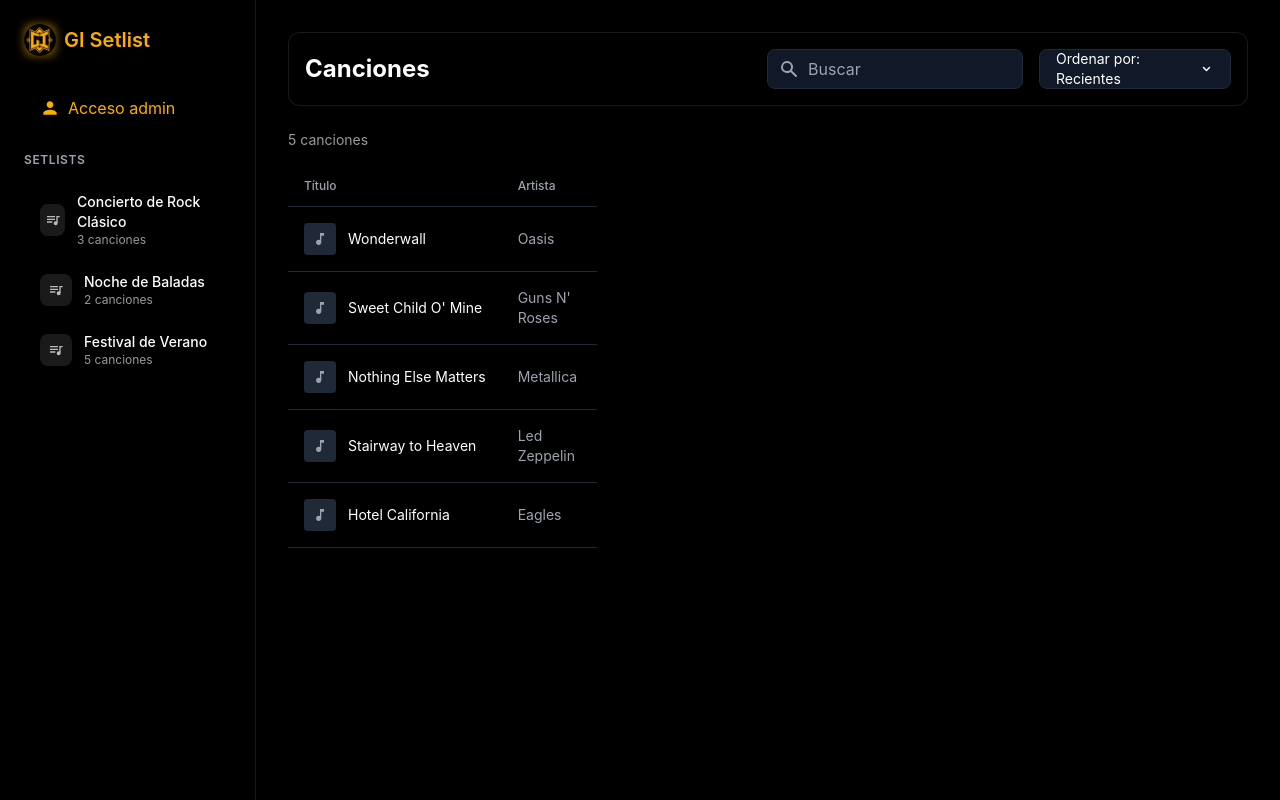
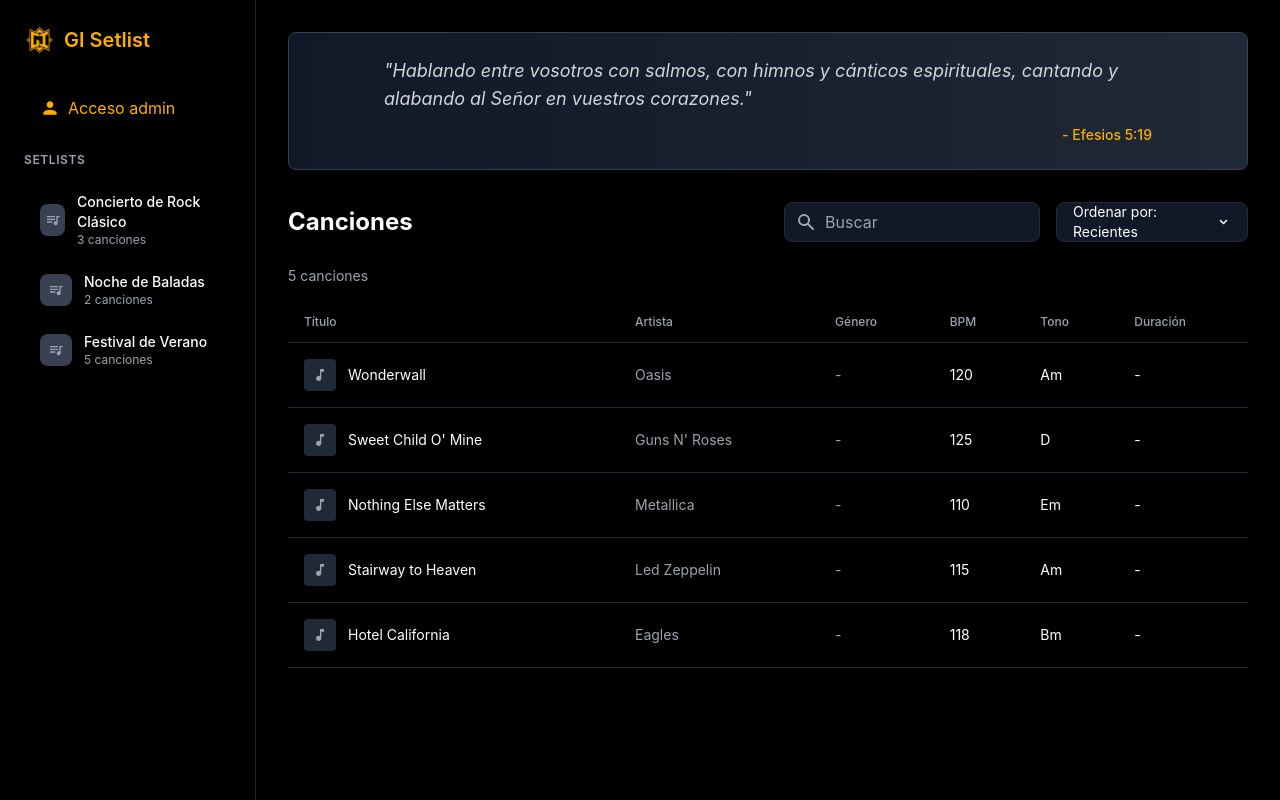
Before and after one commit to KronnicxZ/GISetlist, a React (Create React App) app: page / in a window 1280 px wide. Built offline with nearby package versions, Linux system fonts and the light colour scheme.

Commit message:
feat: agregar versículos bíblicos aleatorios

```diff
--- a/src/App.js
+++ b/src/App.js
@@ -8,6 +8,7 @@
 import LoginModal from './components/LoginModal';
 import SortFilter from './components/SortFilter';
 import { useAuth } from './context/AuthContext';
+import BibleVerse from './components/BibleVerse';
 
 function App() {
   const [songs, setSongs] = useState(() => {
@@ -152,22 +153,20 @@
 
       {/* Menú lateral y móvil */}
       <div className="md:relative">
-        <div className={`w-64 fixed h-full backdrop-blur-xl bg-black/80 border-r border-white/10 transform transition-transform duration-200 ease-in-out ${
+        <div className={`w-64 fixed h-full bg-black border-r border-gray-800 transform transition-transform duration-200 ease-in-out ${
           showMobileMenu ? 'translate-x-0' : '-translate-x-full md:translate-x-0'
         } z-50`}>
           <div className="p-6">
             <div className="flex items-center justify-between mb-8">
               <div className="flex items-center space-x-2">
-                <div className="relative">
-                  <div className="absolute inset-0 bg-[#FBAE00] blur-sm rounded-lg opacity-50"></div>
-                  <img src="/favicon.png" alt="GI Logo" className="w-8 h-8 relative z-10" />
-                </div>
+                <img src="/favicon.png" alt="GI Logo" className="w-8 h-8" />
                 <span className="text-xl font-semibold text-[#FBAE00]">GI Setlist</span>
               </div>
               <button
                 className="md:hidden text-gray-400 hover:text-white"
                 onClick={() => {
                   setShowMobileMenu(false);
+                  // No reseteamos el setlist seleccionado al cerrar el menú
                 }}
               >
                 <svg className="w-6 h-6" viewBox="0 0 24 24">
@@ -242,10 +241,8 @@
                   {setlists.map((setlist) => (
                     <div
                       key={setlist.id}
-                      className={`flex items-center justify-between group px-4 py-2 rounded-lg backdrop-blur-sm transition-all duration-200 ${
-                        selectedSetlist?.id === setlist.id
-                          ? 'bg-white/20 shadow-lg shadow-white/10'
-                          : 'hover:bg-white/10'
+                      className={`flex items-center justify-between group px-4 py-2 rounded-lg hover:bg-gray-800 ${
+                        selectedSetlist?.id === setlist.id ? 'bg-gray-800' : ''
                       } cursor-pointer`}
                     >
                       <div
@@ -255,14 +252,14 @@
                           setShowMobileMenu(false);
                         }}
                       >
-                        <div className="w-8 h-8 bg-white/10 backdrop-blur-sm rounded-lg flex items-center justify-center">
-                          <svg className="w-4 h-4 text-white/70" viewBox="0 0 24 24">
+                        <div className="w-8 h-8 bg-gray-700 rounded-lg flex items-center justify-center">
+                          <svg className="w-4 h-4 text-gray-400" viewBox="0 0 24 24">
                             <path fill="currentColor" d="M15,6H3V8H15V6M15,10H3V12H15V10M3,16H11V14H3V16M17,6V14.18C16.69,14.07 16.35,14 16,14A3,3 0 0,0 13,17A3,3 0 0,0 16,20A3,3 0 0,0 19,17V8H22V6H17Z"/>
                           </svg>
                         </div>
                         <div>
                           <div className="text-sm font-medium text-white">{setlist.name}</div>
-                          <div className="text-xs text-white/60">{setlist.songs.length} canciones</div>
+                          <div className="text-xs text-gray-400">{setlist.songs.length} canciones</div>
                         </div>
                       </div>
                       {isAdmin && (
@@ -272,7 +269,7 @@
                               e.stopPropagation();
                               setOpenMenuId(openMenuId === setlist.id ? null : setlist.id);
                             }}
-                            className="p-2 text-white/70 hover:text-white rounded-full hover:bg-white/10 backdrop-blur-sm transition-all duration-200"
+                            className="p-2 text-gray-400 hover:text-white rounded-full hover:bg-gray-700"
                           >
                             <svg className="w-5 h-5" viewBox="0 0 24 24">
                               <path fill="currentColor" d="M12,16A2,2 0 0,1 14,18A2,2 0 0,1 12,20A2,2 0 0,1 10,18A2,2 0 0,1 12,16M12,10A2,2 0 0,1 14,12A2,2 0 0,1 12,14A2,2 0 0,1 10,12A2,2 0 0,1 12,10M12,4A2,2 0 0,1 14,6A2,2 0 0,1 12,8A2,2 0 0,1 10,6A2,2 0 0,1 12,4Z"/>
@@ -280,7 +277,7 @@
                           </button>
                           {openMenuId === setlist.id && (
                             <div
-                              className="absolute right-0 mt-1 w-48 backdrop-blur-xl bg-black/90 border border-white/10 rounded-lg shadow-lg shadow-black/50 z-50 py-1"
+                              className="absolute right-0 mt-1 w-48 bg-gray-900 border border-gray-700 rounded-lg shadow-lg z-50 py-1"
                             >
                               <button
                                 onClick={(e) => {
@@ -289,7 +286,7 @@
                                   setShowSetlistForm(true);
                                   setOpenMenuId(null);
                                 }}
-                                className="w-full px-4 py-2 text-sm text-left text-white hover:bg-white/10 transition-colors duration-200 flex items-center space-x-2"
+                                className="w-full px-4 py-2 text-sm text-left text-white hover:bg-gray-800 flex items-center space-x-2"
                               >
                                 <svg className="w-4 h-4" viewBox="0 0 24 24">
                                   <path fill="currentColor" d="M3 17.25V21h3.75L17.81 9.94l-3.75-3.75L3 17.25zM20.71 7.04c.39-.39.39-1.02 0-1.41l-2.34-2.34c-.39-.39-1.02-.39-1.41 0l-1.83 1.83 3.75 3.75 1.83-1.83z"/>
@@ -302,7 +299,7 @@
                                   handleDeleteSetlist(setlist.id);
                                   setOpenMenuId(null);
                                 }}
-                                className="w-full px-4 py-2 text-sm text-left text-white hover:bg-white/10 transition-colors duration-200 flex items-center space-x-2"
+                                className="w-full px-4 py-2 text-sm text-left text-white hover:bg-gray-800 flex items-center space-x-2"
                               >
                                 <svg className="w-4 h-4" viewBox="0 0 24 24">
                                   <path fill="currentColor" d="M6 19c0 1.1.9 2 2 2h8c1.1 0 2-.9 2-2V7H6v12zM19 4h-3.5l-1-1h-5l-1 1H5v2h14V4z"/>
@@ -325,10 +322,13 @@
       {/* Contenido principal */}
       <div className="flex-1 md:ml-64">
         <div className="p-4 md:p-8">
-          <div className="flex flex-col md:flex-row justify-between items-start md:items-center gap-4 mb-6 backdrop-blur-md bg-black/30 p-4 rounded-xl border border-white/10">
+          <div className="mb-8">
+            <BibleVerse />
+          </div>
+          <div className="flex flex-col md:flex-row justify-between items-start md:items-center gap-4 mb-6">
             <div className="flex items-center">
               <button
-                className="md:hidden mr-4 text-white/70 hover:text-white"
+                className="md:hidden mr-4 text-gray-400"
                 onClick={() => setShowMobileMenu(true)}
               >
                 <svg className="w-6 h-6" viewBox="0 0 24 24">
@@ -336,13 +336,13 @@
                 </svg>
               </button>
               <div className="flex items-center space-x-4">
-                <h1 className="text-2xl font-bold text-white">
+                <h1 className="text-2xl font-bold">
                   {selectedSetlist ? selectedSetlist.name : 'Canciones'}
                 </h1>
                 {selectedSetlist && (
                   <button
                     onClick={() => setSelectedSetlist(null)}
-                    className="text-white/70 hover:text-white transition-colors duration-200"
+                    className="text-gray-400 hover:text-white"
                   >
                     <svg className="w-5 h-5" viewBox="0 0 24 24">
                       <path fill="currentColor" d="M19 6.41L17.59 5 12 10.59 6.41 5 5 6.41 10.59 12 5 17.59 6.41 19 12 13.41 17.59 19 19 17.59 13.41 12z"/>
@@ -353,9 +353,7 @@
             </div>
             <div className="w-full md:w-auto flex items-stretch gap-4">
               <div className="flex-1 md:w-64">
-                <div className="relative">
                 <SearchBar onSearch={setSearchTerm} />
-                </div>
               </div>
               <div className="w-48">
                 <SortFilter onSortChange={setSortBy} />
@@ -366,7 +364,7 @@
                     setEditingSong(null);
                     setShowSongForm(true);
                   }}
-                  className="h-10 bg-[#FBAE00] text-black px-4 rounded-lg font-medium flex items-center whitespace-nowrap hover:bg-[#ffc03d] transition-colors duration-200 backdrop-blur-sm"
+                  className="h-10 bg-[#FBAE00] text-black px-4 rounded-lg font-medium flex items-center whitespace-nowrap hover:bg-[#ffc03d]"
                 >
                   <span className="mr-1">+</span>
                   Nueva
@@ -375,11 +373,10 @@
             </div>
           </div>
 
-          <div className="text-sm text-white/60 mb-4">
+          <div className="text-sm text-gray-400 mb-4">
             {filteredSongs.length} canciones
           </div>
 
-          <div className="grid gap-4 grid-cols-1 md:grid-cols-2 lg:grid-cols-3">
           <SongList
             songs={filteredSongs}
             onSongSelect={setSelectedSong}
@@ -391,7 +388,6 @@
             setlists={isAdmin ? setlists : null}
             onAddToSetlist={handleAddToSetlist}
           />
-          </div>
         </div>
       </div>
 
--- /dev/null
+++ b/src/components/BibleVerse.js
@@ -0,0 +1,24 @@
+import React, { useState, useEffect } from 'react';
+import { verses } from '../constants/verses';
+
+const BibleVerse = () => {
+  const [verse, setVerse] = useState(null);
+
+  useEffect(() => {
+    const randomVerse = verses[Math.floor(Math.random() * verses.length)];
+    setVerse(randomVerse);
+  }, []);
+
+  if (!verse) return null;
+
+  return (
+    <div className="bg-gradient-to-r from-gray-900 to-gray-800 p-6 rounded-lg shadow-lg border border-gray-700">
+      <div className="max-w-3xl mx-auto">
+        <p className="text-gray-300 text-lg italic mb-3">"{verse.verse}"</p>
+        <p className="text-[#FBAE00] text-sm font-medium text-right">- {verse.reference}</p>
+      </div>
+    </div>
+  );
+};
+
+export default BibleVerse;
--- /dev/null
+++ b/src/constants/verses.js
@@ -0,0 +1,22 @@
+export const verses = [
+  {
+    reference: "Salmos 95:1-2",
+    verse: "Venid, aclamemos alegremente a Jehová; cantemos con júbilo a la roca de nuestra salvación. Lleguemos ante su presencia con alabanza; aclamémosle con cánticos."
+  },
+  {
+    reference: "Salmos 100:2",
+    verse: "Servid a Jehová con alegría; venid ante su presencia con regocijo."
+  },
+  {
+    reference: "Salmos 150:6",
+    verse: "Todo lo que respira alabe a JAH. Aleluya."
+  },
+  {
+    reference: "Colosenses 3:16",
+    verse: "La palabra de Cristo more en abundancia en vosotros, enseñándoos y exhortándoos unos a otros en toda sabiduría, cantando con gracia en vuestros corazones al Señor con salmos e himnos y cánticos espirituales."
+  },
+  {
+    reference: "Efesios 5:19",
+    verse: "Hablando entre vosotros con salmos, con himnos y cánticos espirituales, cantando y alabando al Señor en vuestros corazones."
+  }
+];
```
Lines whose indentation alone changed are shown as unchanged.
